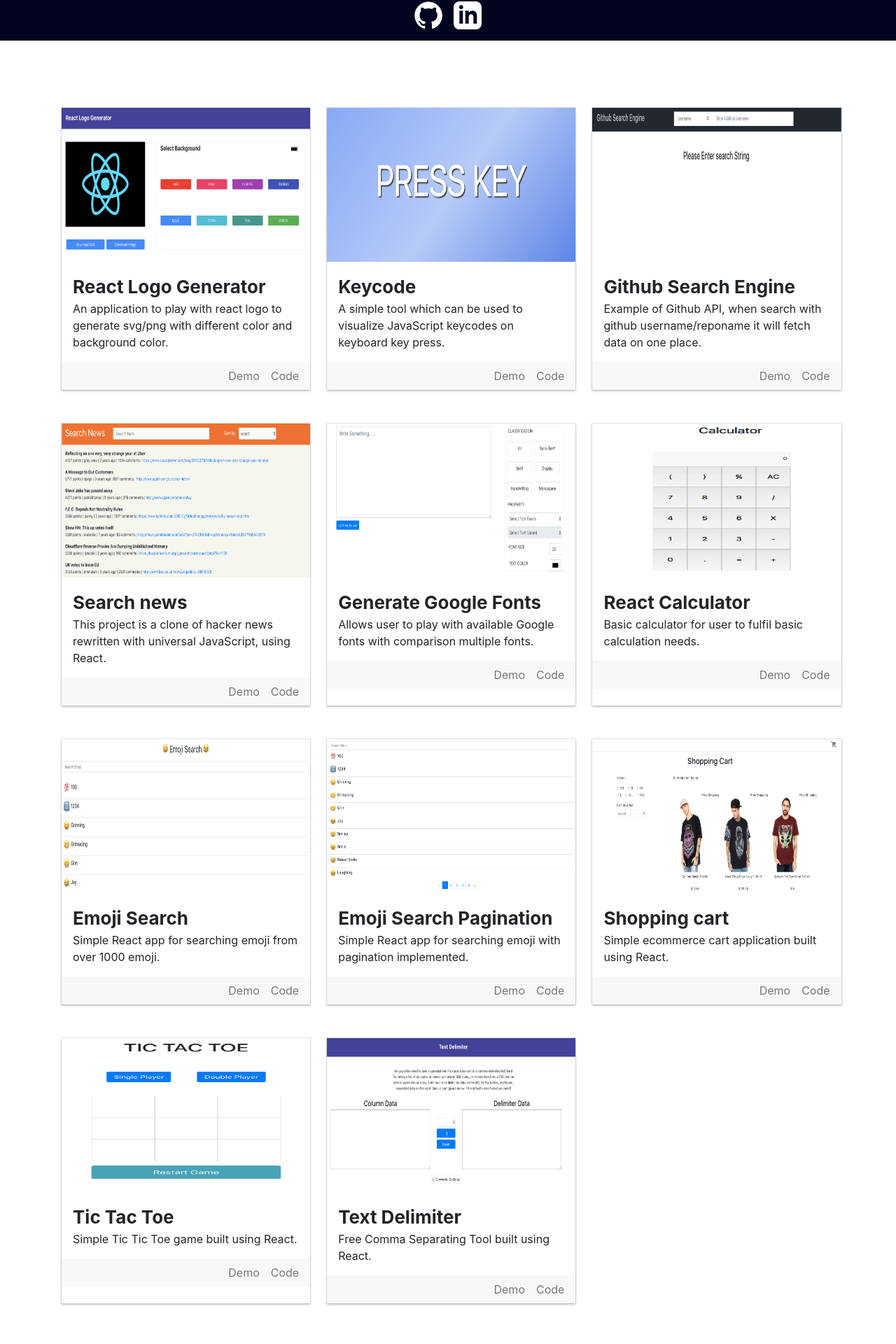
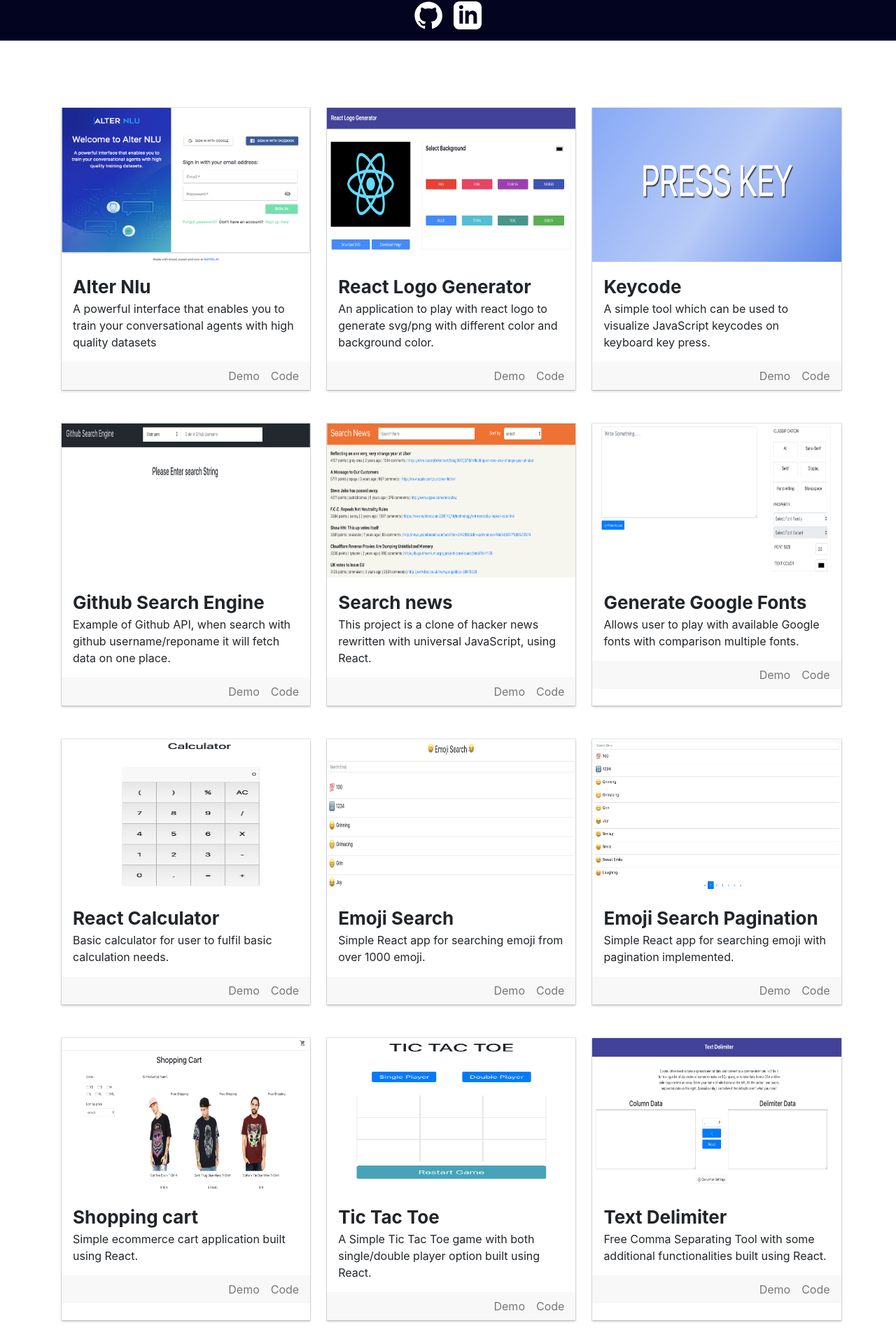
Before and after one commit to rkbhambri/rkbhambri, a React (Create React App) app in the folder rkbhambri-portfolio/: page / in a window 1280 px wide. Shown: the part 120-2040 px from the top of the page at 70% size. Built offline with nearby package versions, Linux system fonts and the light colour scheme.

Commit message:
Added one more project

```diff
--- a/rkbhambri-portfolio/src/containers/Layout/Layout.js
+++ b/rkbhambri-portfolio/src/containers/Layout/Layout.js
@@ -10,7 +10,7 @@ const Layout = (props) => {
     }, []);
     console.log(projects)
     return (
-        <div className="layout">
+        <div className="layout w-100">
             <Header />
             <Projects projects={projects} />
         </div>
--- a/rkbhambri-portfolio/src/data.json
+++ b/rkbhambri-portfolio/src/data.json
@@ -1,5 +1,11 @@
 {
     "projects": [
+        {
+            "name": "Alter Nlu",
+            "description": "A powerful interface that enables you to train your conversational agents with high quality  datasets",
+            "img_src": "img.0.png",
+            "demo": "https://console.kontikilabs.com/login"
+        },
         {
             "name": "React Logo Generator",
             "description": "An application to play with react logo to generate svg/png with different color and background color.",
@@ -65,14 +71,14 @@
         },
         {
             "name": "Tic Tac Toe",
-            "description": "Simple Tic Tic Toe game built using React.",
+            "description": "A Simple Tic Tac Toe game with both single/double player option built using React.",
             "img_src": "tic-tac-toe.png",
             "demo": "https://rkbhambri.github.io/tic-tac-toe/",
             "code": "https://github.com/rkbhambri/tic-tac-toe/"
         },
         {
             "name": "Text Delimiter",
-            "description": "Free Comma Separating Tool built using React.",
+            "description": "Free Comma Separating Tool with some additional functionalities built using React.",
             "img_src": "text-delimiter.png",
             "demo": "https://rkbhambri.github.io/text-delimiter/",
             "code": "https://github.com/rkbhambri/text-delimiter/"
```
Also changed, not shown: rkbhambri-portfolio/public/index.html (+4 -4 lines), rkbhambri-portfolio/src/images/img.0.png (added).
